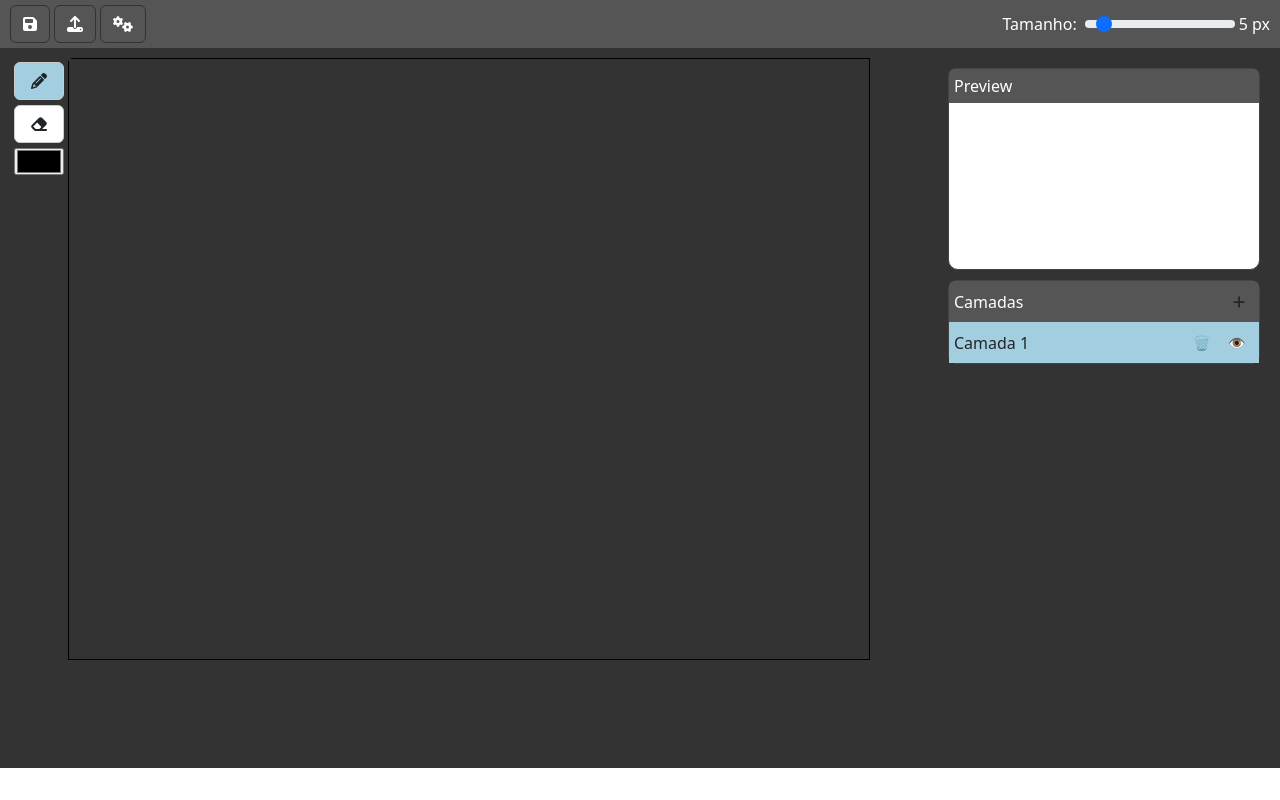
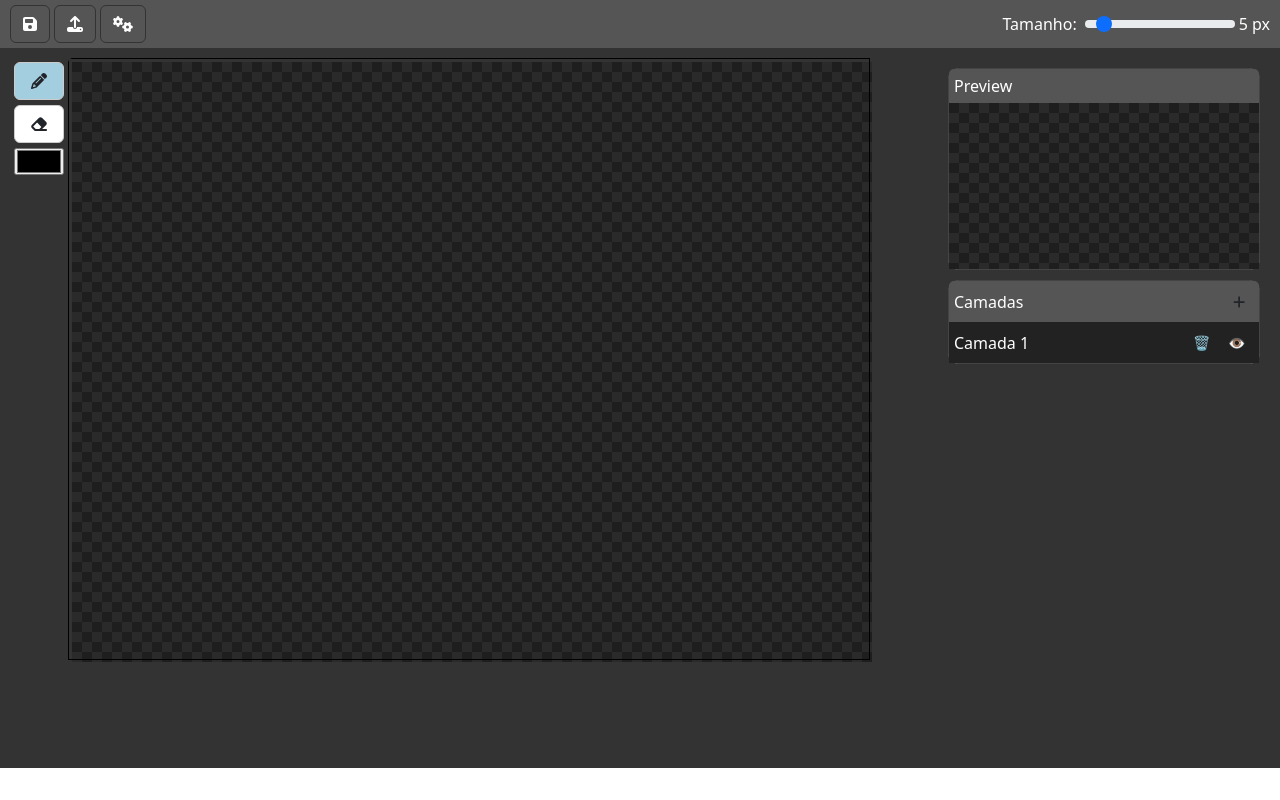
Before and after one commit to mufasa-dev/Drawing-system, an Angular app: page / in a window 1280 px wide. Built offline with nearby package versions, Linux system fonts and the light colour scheme.

Commit message:
style: add checkered background

```diff
--- a/src/app/app.component.html
+++ b/src/app/app.component.html
@@ -47,15 +47,18 @@
     </button>
     <input type="color" (change)="changeColor($event)" />
   </div>
+
   <div class="my-canva p-1" (mousedown)="startDrawing($event)"
       (mousemove)="draw($event)"
       (mouseup)="stopDrawing()"
       (mouseleave)="stopDrawing()">
+      <div class="back-square" [style.width.px]="canvasWidth" [style.height.px]="canvasHeight"></div>
   </div>
+
   <div class="tools-right">
     <div class="tools-box">
       <div class="tbox-tittle">Preview</div>
-      <div class="canvas-preview">
+      <div class="canvas-preview back-square">
         <canvas #previewCanvas></canvas>
       </div>
     </div>
--- a/src/app/app.component.scss
+++ b/src/app/app.component.scss
@@ -57,6 +57,17 @@
   border-radius: 5px;
 }
 
+.back-square {
+  background-color: #1e1e1e;
+  background-image:
+    linear-gradient(45deg, #2a2a2a 25%, transparent 25%),
+    linear-gradient(-45deg, #2a2a2a 25%, transparent 25%),
+    linear-gradient(45deg, transparent 75%, #2a2a2a 75%),
+    linear-gradient(-45deg, transparent 75%, #2a2a2a 75%);
+  background-size: 20px 20px;
+  background-position: 0 0, 0 10px, 10px -10px, -10px 0px;
+}
+
 ::ng-deep .absolute-canvas {
   position: absolute;
   top: 0;
@@ -93,13 +104,11 @@
   align-items: center;
   cursor: pointer;
   padding: 5px;
+  background-color: #333;
+  color: white;
   &.active {
-    background-color: #a3cedf;
+    background-color: #222;
   }
-}
-
-#myCanva {
-    border: 1px solid black;
 }
 
 /* ===== Scrollbar CSS ===== */
```
